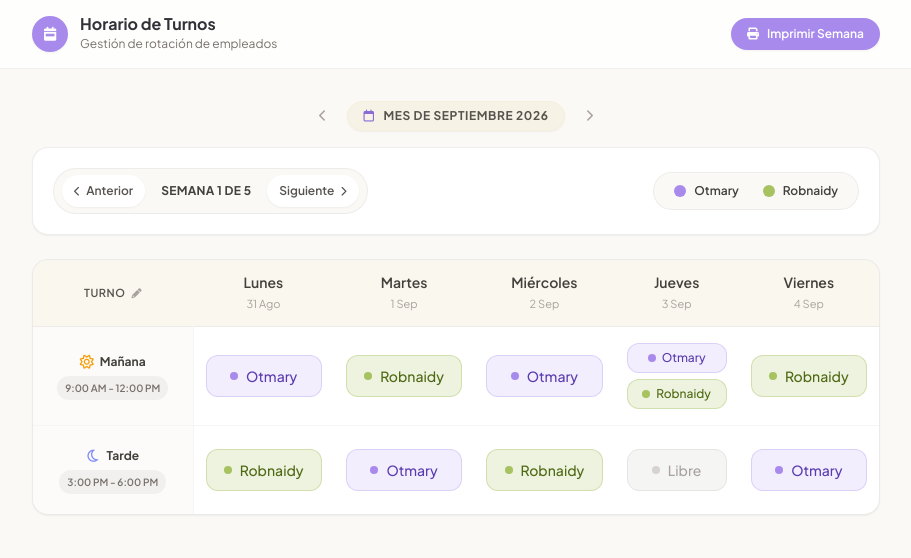
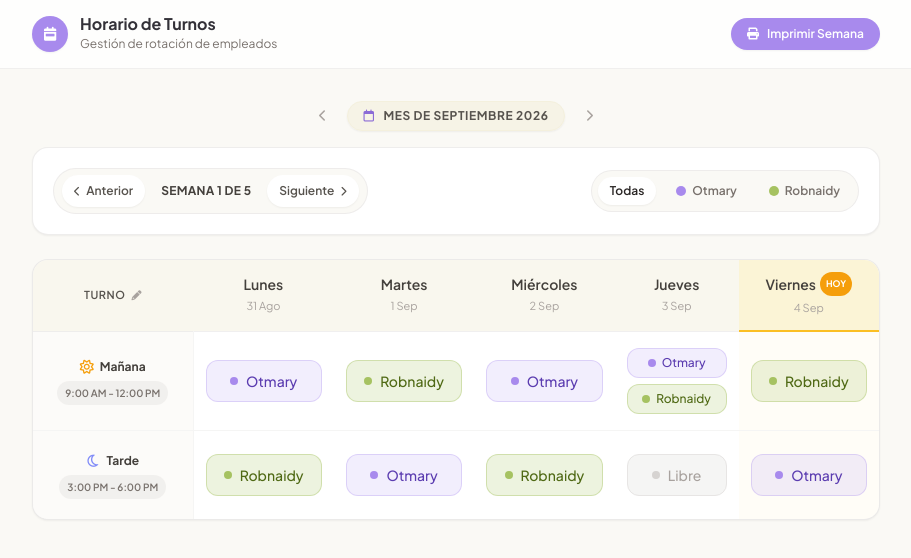
Before and after one commit to otmarycarolina-ship-it/rotacion-, a React (Vite) app: page / in a window 1280 px wide. Shown: the top 558 px of the page, without its empty margins (184-1095 px from the left). Built offline with nearby package versions, Linux system fonts and the light colour scheme.

Commit message:
Update App.jsx

```diff
--- a/src/App.jsx
+++ b/src/App.jsx
@@ -1,6 +1,7 @@
-import React, { useState } from 'react';
+import React, { useState, useEffect } from 'react';
 
 const OTMARY = {
+  id: 'Otmary',
   name: 'Otmary',
   colorBg: 'bg-[#A88AED]/15 print:bg-[#A88AED]/40',
   colorText: 'text-[#5B3CB0] print:text-[#38206E] print:font-bold',
@@ -9,6 +10,7 @@ const OTMARY = {
 };
 
 const ROBNAIDY = {
+  id: 'Robnaidy',
   name: 'Robnaidy',
   colorBg: 'bg-[#A6C261]/20 print:bg-[#A6C261]/40',
   colorText: 'text-[#4F6914] print:text-[#32430C] print:font-bold',
@@ -17,6 +19,7 @@ const ROBNAIDY = {
 };
 
 const FREE = {
+  id: 'Libre',
   name: 'Libre',
   colorBg: 'bg-stone-100 print:bg-stone-200',
   colorText: 'text-stone-400 print:text-stone-700 print:font-bold',
@@ -29,7 +32,6 @@ const monthNames = [
   'Julio', 'Agosto', 'Septiembre', 'Octubre', 'Noviembre', 'Diciembre'
 ];
 
-// Función auxiliar global para calcular las semanas del mes
 const calculateMonthWeeks = (year, month) => {
   const weeks = [];
   const firstDay = new Date(year, month, 1);
@@ -48,7 +50,6 @@ const calculateMonthWeeks = (year, month) => {
   return weeks;
 };
 
-// Obtiene la fecha objetivo (si es fin de semana, pasa al lunes siguiente)
 const getInitialDate = () => {
   const today = new Date();
   const dayOfWeek = today.getDay();
@@ -64,7 +65,6 @@ const getInitialDate = () => {
 export default function App() {
   const [currentDate, setCurrentDate] = useState(getInitialDate);
 
-  // Sincroniza la semana activa con la fecha inicial corregida
   const [weekInMonth, setWeekInMonth] = useState(() => {
     const initialDate = getInitialDate();
     const weeks = calculateMonthWeeks(initialDate.getFullYear(), initialDate.getMonth());
@@ -84,11 +84,29 @@ export default function App() {
     return foundIdx !== -1 ? foundIdx + 1 : 1;
   });
 
-  const [morningHours, setMorningHours] = useState('9:00 AM - 12:00 PM');
-  const [afternoonHours, setAfternoonHours] = useState('3:00 PM - 6:00 PM');
+  // Persistencia de horarios con localStorage
+  const [morningHours, setMorningHours] = useState(() => {
+    return localStorage.getItem('morningHours') || '9:00 AM - 12:00 PM';
+  });
+
+  const [afternoonHours, setAfternoonHours] = useState(() => {
+    return localStorage.getItem('afternoonHours') || '3:00 PM - 6:00 PM';
+  });
+
+  // Filtro de empleada (ALL, Otmary, Robnaidy)
+  const [selectedEmployeeFilter, setSelectedEmployeeFilter] = useState('ALL');
+
   const [isModalOpen, setIsModalOpen] = useState(false);
   const [tempMorning, setTempMorning] = useState('');
   const [tempAfternoon, setTempAfternoon] = useState('');
+
+  useEffect(() => {
+    localStorage.setItem('morningHours', morningHours);
+  }, [morningHours]);
+
+  useEffect(() => {
+    localStorage.setItem('afternoonHours', afternoonHours);
+  }, [afternoonHours]);
 
   const year = currentDate.getFullYear();
   const month = currentDate.getMonth();
@@ -119,6 +137,16 @@ export default function App() {
     morningShift.push(rotationCycle[i].morning);
     afternoonShift.push(rotationCycle[i].afternoon);
   }
+
+  // Comprobar si hoy es fin de semana para mostrar aviso de "Semana Entrante"
+  const todayReal = new Date();
+  const isWeekendNow = todayReal.getDay() === 0 || todayReal.getDay() === 6;
+
+  const isSameDay = (d1, d2) => {
+    return d1.getFullYear() === d2.getFullYear() &&
+           d1.getMonth() === d2.getMonth() &&
+           d1.getDate() === d2.getDate();
+  };
 
   const nextWeek = () => {
     if (weekInMonth < monthWeeks.length) {
@@ -161,18 +189,26 @@ export default function App() {
     if (Array.isArray(emp)) {
       return (
         <div className="flex flex-col gap-1.5">
-          {emp.map((e, idx) => (
-            <div key={idx} className={`${e.colorBg} ${e.colorText} ${e.border} border py-1.5 px-2.5 rounded-xl flex items-center justify-center gap-1.5 font-medium text-xs`}>
+          {emp.map((e, idx) => {
+            const isDimmed = selectedEmployeeFilter !== 'ALL' && e.name !== selectedEmployeeFilter;
+            return (
+              <div
+                key={idx}
+                className={`${e.colorBg} ${e.colorText} ${e.border} border py-1.5 px-2.5 rounded-xl flex items-center justify-center gap-1.5 font-medium text-xs transition-opacity duration-200 ${isDimmed ? 'opacity-30' : 'opacity-100'}`}
+              >
                 <span className={`w-2 h-2 rounded-full ${e.dotColor} shrink-0`}></span>
                 <span>{e.name}</span>
               </div>
-          ))}
+            );
+          })}
         </div>
       );
     }
 
+    const isDimmed = selectedEmployeeFilter !== 'ALL' && emp.name !== selectedEmployeeFilter;
+
     return (
-      <div className={`${emp.colorBg} ${emp.colorText} ${emp.border} border py-2.5 px-3 rounded-xl flex items-center justify-center gap-2 font-medium text-xs sm:text-sm`}>
+      <div className={`${emp.colorBg} ${emp.colorText} ${emp.border} border py-2.5 px-3 rounded-xl flex items-center justify-center gap-2 font-medium text-xs sm:text-sm transition-opacity duration-200 ${isDimmed ? 'opacity-30' : 'opacity-100'}`}>
         <span className={`w-2 h-2 rounded-full ${emp.dotColor} shrink-0`}></span>
         <span>{emp.name}</span>
       </div>
@@ -201,6 +237,14 @@ export default function App() {
         </header>
 
         <main className="max-w-4xl mx-auto px-4 sm:px-6 pt-8 pb-12">
+          {/* Cartel informativo de "Semana Entrante" durante fin de semana */}
+          {isWeekendNow && (
+            <div className="mb-4 p-3 bg-amber-50 border border-amber-200 rounded-xl flex items-center justify-center gap-2 text-amber-800 text-xs font-medium no-print">
+              <i className="fa-solid fa-clock-rotate-left text-amber-600"></i>
+              <span>Viendo automáticamente el horario para la <strong>semana entrante</strong>.</span>
+            </div>
+          )}
+
           <div className="hidden print:flex mb-6 flex-col items-center justify-center text-center">
             <div className="inline-flex items-center justify-center w-10 h-10 rounded-full bg-brand-indigo text-white mb-2">
               <i className="fa-solid fa-calendar-week text-base"></i>
@@ -241,15 +285,40 @@ export default function App() {
               </button>
             </div>
 
-            <div className="flex items-center gap-6 text-xs bg-brand-bgSoft px-5 py-2.5 rounded-full border border-stone-200/60">
-              <div className="flex items-center gap-2">
-                <span className="w-3 h-3 rounded-full bg-brand-indigo inline-block"></span>
-                <span className="font-semibold text-stone-700">Otmary</span>
-              </div>
-              <div className="flex items-center gap-2">
-                <span className="w-3 h-3 rounded-full bg-brand-celery inline-block"></span>
-                <span className="font-semibold text-stone-700">Robnaidy</span>
-              </div>
+            {/* Botones interactivos para filtrar el horario por empleada */}
+            <div className="flex items-center gap-2 text-xs bg-brand-bgSoft p-1.5 rounded-full border border-stone-200/60">
+              <button
+                onClick={() => setSelectedEmployeeFilter('ALL')}
+                className={`px-3 py-1.5 rounded-full font-semibold transition ${
+                  selectedEmployeeFilter === 'ALL'
+                    ? 'bg-white text-stone-800 shadow-sm'
+                    : 'text-stone-500 hover:text-stone-800'
+                }`}
+              >
+                Todas
+              </button>
+              <button
+                onClick={() => setSelectedEmployeeFilter('Otmary')}
+                className={`flex items-center gap-1.5 px-3 py-1.5 rounded-full font-semibold transition ${
+                  selectedEmployeeFilter === 'Otmary'
+                    ? 'bg-[#A88AED]/20 text-[#5B3CB0] shadow-sm'
+                    : 'text-stone-500 hover:text-stone-800'
+                }`}
+              >
+                <span className="w-2.5 h-2.5 rounded-full bg-[#A88AED]"></span>
+                Otmary
+              </button>
+              <button
+                onClick={() => setSelectedEmployeeFilter('Robnaidy')}
+                className={`flex items-center gap-1.5 px-3 py-1.5 rounded-full font-semibold transition ${
+                  selectedEmployeeFilter === 'Robnaidy'
+                    ? 'bg-[#A6C261]/30 text-[#4F6914] shadow-sm'
+                    : 'text-stone-500 hover:text-stone-800'
+                }`}
+              >
+                <span className="w-2.5 h-2.5 rounded-full bg-[#A6C261]"></span>
+                Robnaidy
+              </button>
             </div>
           </div>
 
@@ -269,9 +338,23 @@ export default function App() {
                     {['Lunes', 'Martes', 'Miércoles', 'Jueves', 'Viernes'].map((day, idx) => {
                       const d = new Date(selectedMonday);
                       d.setDate(selectedMonday.getDate() + idx);
+                      const isToday = isSameDay(d, todayReal);
+
                       return (
-                        <th key={day} className="py-3 px-2 sm:px-4 font-semibold print:font-bold text-stone-700 print:text-stone-900 text-center">
-                          <div>{day}</div>
+                        <th
+                          key={day}
+                          className={`py-3 px-2 sm:px-4 font-semibold print:font-bold text-stone-700 print:text-stone-900 text-center transition-colors ${
+                            isToday ? 'bg-amber-100/60 border-b-2 border-amber-400' : ''
+                          }`}
+                        >
+                          <div className="flex items-center justify-center gap-1">
+                            <span>{day}</span>
+                            {isToday && (
+                              <span className="text-[9px] bg-amber-500 text-white font-bold px-1.5 py-0.5 rounded-full no-print uppercase">
+                                Hoy
+                              </span>
+                            )}
+                          </div>
                           <div className="text-[11px] font-normal print:font-semibold text-stone-400 print:text-stone-600 mt-0.5">
                             {d.getDate()} {monthNames[d.getMonth()].substring(0, 3)}
                           </div>
@@ -291,11 +374,22 @@ export default function App() {
                         <span className="text-[10px] text-stone-500 print:text-stone-700 print:font-bold bg-stone-200/50 print:bg-stone-300 px-2 py-0.5 rounded-full">{morningHours}</span>
                       </div>
                     </td>
-                    {morningShift.map((emp, i) => (
-                      <td key={i} className="py-4 px-2 sm:px-3 text-center">
+                    {morningShift.map((emp, i) => {
+                      const d = new Date(selectedMonday);
+                      d.setDate(selectedMonday.getDate() + i);
+                      const isToday = isSameDay(d, todayReal);
+
+                      return (
+                        <td
+                          key={i}
+                          className={`py-4 px-2 sm:px-3 text-center transition-colors ${
+                            isToday ? 'bg-amber-50/40' : ''
+                          }`}
+                        >
                           {renderEmployeeBadge(emp)}
                         </td>
-                    ))}
+                      );
+                    })}
                   </tr>
 
                   <tr>
@@ -308,11 +402,22 @@ export default function App() {
                         <span className="text-[10px] text-stone-500 print:text-stone-700 print:font-bold bg-stone-200/50 print:bg-stone-300 px-2 py-0.5 rounded-full">{afternoonHours}</span>
                       </div>
                     </td>
-                    {afternoonShift.map((emp, i) => (
-                      <td key={i} className="py-4 px-2 sm:px-3 text-center">
+                    {afternoonShift.map((emp, i) => {
+                      const d = new Date(selectedMonday);
+                      d.setDate(selectedMonday.getDate() + i);
+                      const isToday = isSameDay(d, todayReal);
+
+                      return (
+                        <td
+                          key={i}
+                          className={`py-4 px-2 sm:px-3 text-center transition-colors ${
+                            isToday ? 'bg-amber-50/40' : ''
+                          }`}
+                        >
                           {renderEmployeeBadge(emp)}
                         </td>
-                    ))}
+                      );
+                    })}
                   </tr>
                 </tbody>
               </table>
```
Lines whose indentation alone changed are shown as unchanged.
